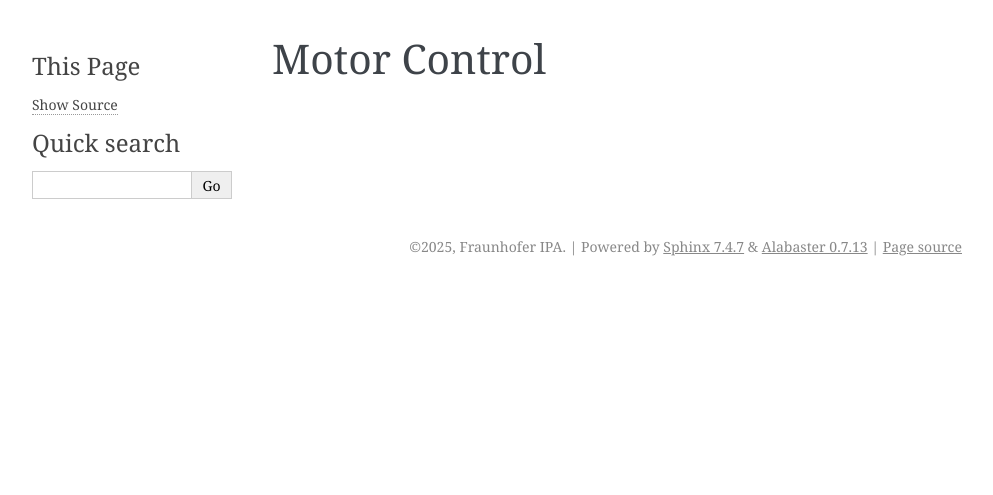
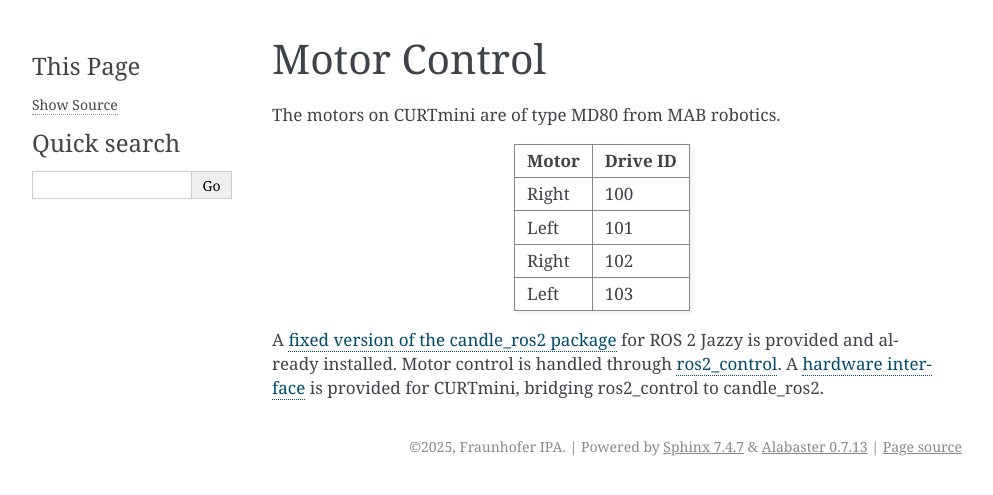
Before and after one commit to ipa320/curt_mini, a Sphinx documentation site: the page built from curt_mini/doc/motor_control.rst, in a window 1280 px wide. Shown: the top 495 px of the page, without its empty margins (148-1141 px from the left). Built offline with Sphinx 7.4.7, drawn with Linux system fonts in a browser that asks for light colours; pages that are not in the unit, such as notebooks, are missing from menus.

Commit message:
add motor control docs

```diff
--- a/curt_mini/doc/index.rst
+++ b/curt_mini/doc/index.rst
@@ -8,5 +8,7 @@ Welcome to CURTmini's documentation!
    :maxdepth: 2
    :caption: Contents:
 
+   electronics
+   software_setup
    sensors
    motor_control
--- a/curt_mini/doc/motor_control.rst
+++ b/curt_mini/doc/motor_control.rst
@@ -1,3 +1,29 @@
 #############
 Motor Control
 #############
+
+The motors on CURTmini are of type MD80 from MAB robotics.
+
++-------+----------+
+| Motor | Drive ID |
++=======+==========+
+| Right | 100      |
++-------+----------+
+| Left  | 101      |
++-------+----------+
+| Right | 102      |
++-------+----------+
+| Left  | 103      |
++-------+----------+
+
+A `fixed version of the candle_ros2 package`_ for ROS 2 Jazzy is provided and already installed.
+Motor control is handled through `ros2_control`_.
+A `hardware interface`_ is provided for CURTmini, bridging ros2_control to candle_ros2.
+
+.. _`ros2_control`: https://control.ros.org/jazzy/index.html
+..
+   TODO: publish fixed candle_ros2
+.. _`fixed version of the candle_ros2 package`: https://domain.invalid
+..
+   TODO: publish ipa_ros2_control/curt_mini_jazzy
+.. _`hardware interface`: https://domain.invalid
```
